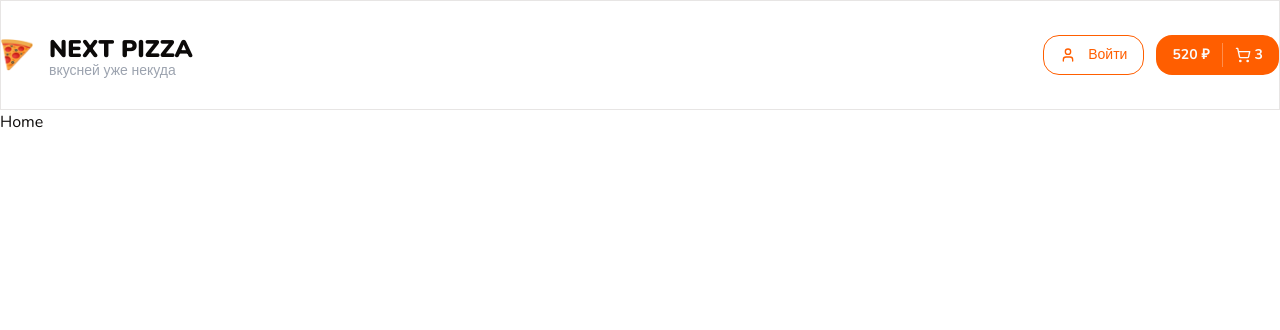
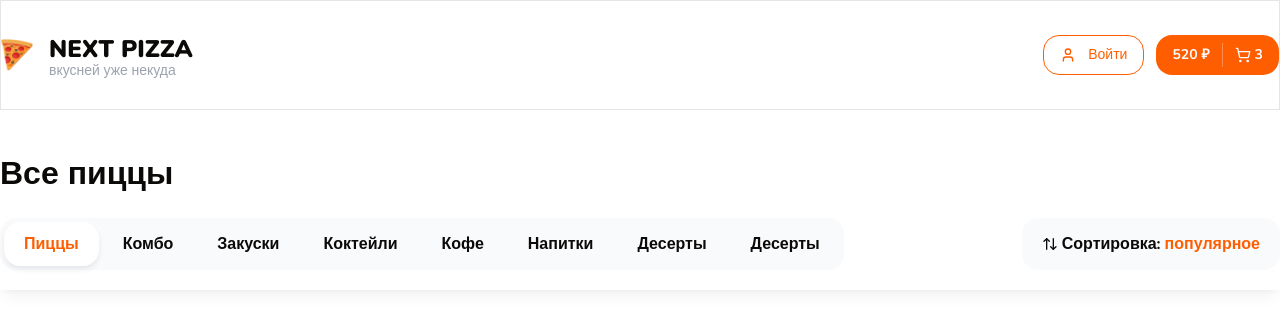
Before and after one commit to albert-alanreys/next-pizza, a Next.js app: page / in a window 1280 px wide. Shown: the top 330 px of the page. Built offline with nearby package versions, Linux system fonts and the light colour scheme.

Commit message:
Add Categories, SortPopup and TopBar shared components

```diff
--- a/src/app/page.tsx
+++ b/src/app/page.tsx
@@ -1,7 +1,18 @@
+import {
+	Categories,
+	Container,
+	SortPopup,
+	Title,
+	TopBar,
+} from '@/components/shared';
+
 export default function Home() {
 	return (
 		<>
-			<h1>Home</h1>
+			<Container className='mt-10'>
+				<Title text='Все пиццы' size='lg' className='font-extrabold' />
+			</Container>
+			<TopBar />{' '}
 		</>
 	);
 }
--- /dev/null
+++ b/src/components/shared/categories.tsx
@@ -0,0 +1,38 @@
+import { cn } from '@/lib/utils';
+
+interface Props {
+	className?: string;
+}
+
+const cats = [
+	'Пиццы',
+	'Комбо',
+	'Закуски',
+	'Коктейли',
+	'Кофе',
+	'Напитки',
+	'Десерты',
+	'Десерты',
+];
+const activeIndex = 0;
+
+export const Categories: React.FC<Props> = ({ className }) => {
+	return (
+		<div
+			className={cn('inline-flex gap-1 bg-gray-50 p-1 rounded-2xl', className)}
+		>
+			{cats.map((cat, index) => (
+				<a
+					className={cn(
+						'flex items-center font-bold h-11 rounded-2xl px-5',
+						activeIndex === index &&
+							'bg-white shadow-md shadow-gray-200 text-primary',
+					)}
+					key={index}
+				>
+					<button>{cat}</button>
+				</a>
+			))}
+		</div>
+	);
+};
--- a/src/components/shared/index.ts
+++ b/src/components/shared/index.ts
@@ -1,2 +1,6 @@
+export { Categories } from './categories';
 export { Container } from './container';
 export { Header } from './header';
+export { SortPopup } from './sort-popup';
+export { Title } from './title';
+export { TopBar } from '../shared/top-bar';
--- /dev/null
+++ b/src/components/shared/sort-popup.tsx
@@ -0,0 +1,50 @@
+import { ArrowUpDown } from 'lucide-react';
+import React from 'react';
+
+import {
+	Popover,
+	PopoverContent,
+	PopoverTrigger,
+} from '@/components/ui/popover';
+
+import { cn } from '@/lib/utils';
+
+interface Props {
+	className?: string;
+}
+
+export const SortPopup: React.FC<Props> = ({ className }) => {
+	return (
+		<Popover>
+			<PopoverTrigger asChild>
+				<div
+					className={cn(
+						'inline-flex items-center gap-1 bg-gray-50 px-5 h-[52px] rounded-2xl cursor-pointer',
+						className,
+					)}
+				>
+					<ArrowUpDown size={16} />
+					<b>Сортировка:</b>
+
+					<b className='text-primary'>популярное</b>
+				</div>
+			</PopoverTrigger>
+			<PopoverContent className='w-[240px]'>
+				<ul>
+					<li className='hover:bg-secondary hover:text-primary p-2 px-4 cursor-pointer rounded-md'>
+						Сначала популярное
+					</li>
+					<li className='hover:bg-secondary hover:text-primary p-2 px-4 cursor-pointer rounded-md'>
+						Сначала недорогие
+					</li>
+					<li className='hover:bg-secondary hover:text-primary p-2 px-4 cursor-pointer rounded-md'>
+						Сначала дорогие
+					</li>
+					<li className='hover:bg-secondary hover:text-primary p-2 px-4 cursor-pointer rounded-md'>
+						С лучшей оценкой
+					</li>
+				</ul>
+			</PopoverContent>
+		</Popover>
+	);
+};
--- /dev/null
+++ b/src/components/shared/top-bar.tsx
@@ -0,0 +1,25 @@
+import { cn } from '@/lib/utils';
+
+import { Categories } from './categories';
+import { Container } from './container';
+import { SortPopup } from './sort-popup';
+
+interface Props {
+	className?: string;
+}
+
+export const TopBar: React.FC<Props> = ({ className }) => {
+	return (
+		<div
+			className={cn(
+				'sticky top-0 bg-white py-5 shadow-lg shadow-black/5 z-10',
+				className,
+			)}
+		>
+			<Container className='flex items-center justify-between'>
+				<Categories />
+				<SortPopup />
+			</Container>
+		</div>
+	);
+};
--- a/src/components/ui/index.ts
+++ b/src/components/ui/index.ts
@@ -4,7 +4,6 @@
 export { Dialog } from './dialog';
 export { Input } from './input';
 export { InputOTP } from './input-otp';
-export { Popover } from './popover';
 export { Select } from './select';
 export { Sheet } from './sheet';
 export { Slider } from './slider';
```
